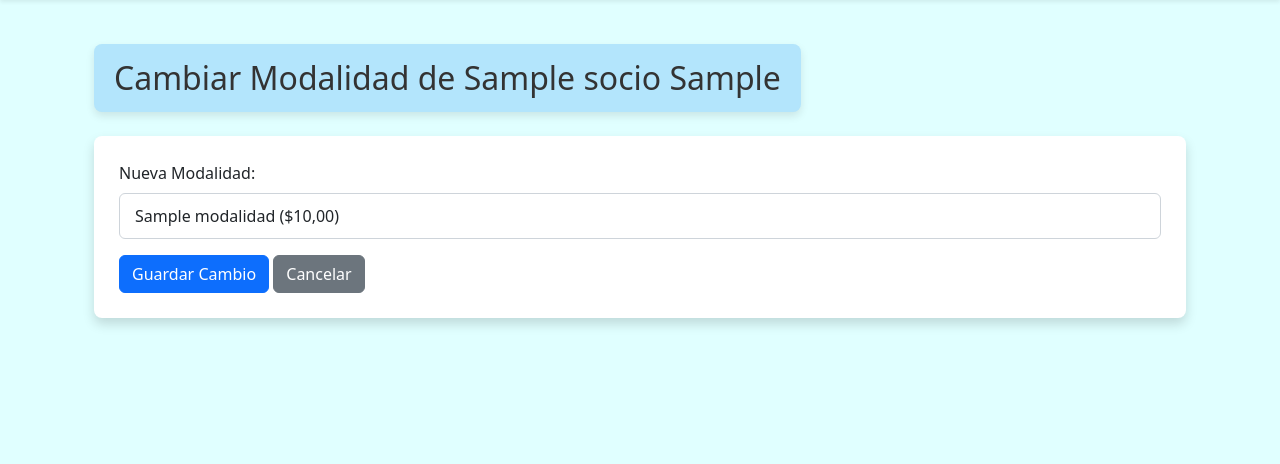
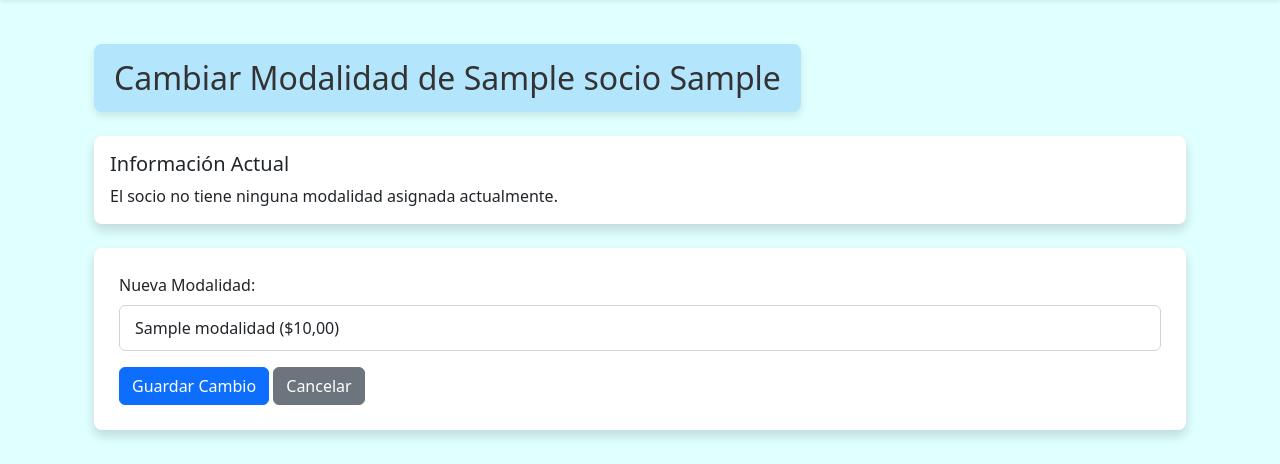
Before and after one commit to AgustinNormand/gymapp, a Django app: page /modalidades/cambiar-modalidad/1/ in a window 1280 px wide. Shown: the part 56-520 px from the top of the page. Run offline with Django 5.2, Linux system fonts and the light colour scheme; tables that the repository leaves empty hold one stand-in row (values such as "Sample post").

Commit message:
feat: display current membership type in membership change view

```diff
--- a/modalidades/templates/modalidades/cambiar_modalidad.html
+++ b/modalidades/templates/modalidades/cambiar_modalidad.html
@@ -5,6 +5,17 @@
 {% block content %}
 <div class="container mt-5">
     <h2>Cambiar Modalidad de {{ socio.nombre }} {{ socio.apellido }}</h2>
+
+    <div class="card mb-4">
+        <div class="card-body">
+            <h5 class="card-title">Información Actual</h5>
+            {% if modalidad_actual %}
+                <p class="card-text"><strong>Modalidad Actual:</strong> {{ modalidad_actual.nombre }}</p>
+            {% else %}
+                <p class="card-text">El socio no tiene ninguna modalidad asignada actualmente.</p>
+            {% endif %}
+        </div>
+    </div>
 
     <form method="post">
         {% csrf_token %}
--- a/modalidades/views.py
+++ b/modalidades/views.py
@@ -58,4 +58,13 @@ def cambiar_modalidad(request, socio_id):
             messages.success(request, f"Modalidad cambiada a {nueva_modalidad.nombre} para el socio {socio.nombre} {socio.apellido}.")
             return redirect('socios:listar_socios')
 
-    return render(request, 'modalidades/cambiar_modalidad.html', {'socio': socio, 'modalidades': modalidades})
+    # Obtener la modalidad actual del socio para mostrarla en la plantilla
+    historial_modalidad_actual = socio.modalidad_actual()
+    modalidad_actual = historial_modalidad_actual.modalidad if historial_modalidad_actual else None
+
+    return render(request, 'modalidades/cambiar_modalidad.html', {
+        'socio': socio,
+        'modalidades': modalidades,
+        'modalidad_actual': modalidad_actual,
+        'historial_modalidad': historial_modalidad_actual
+    })
```
